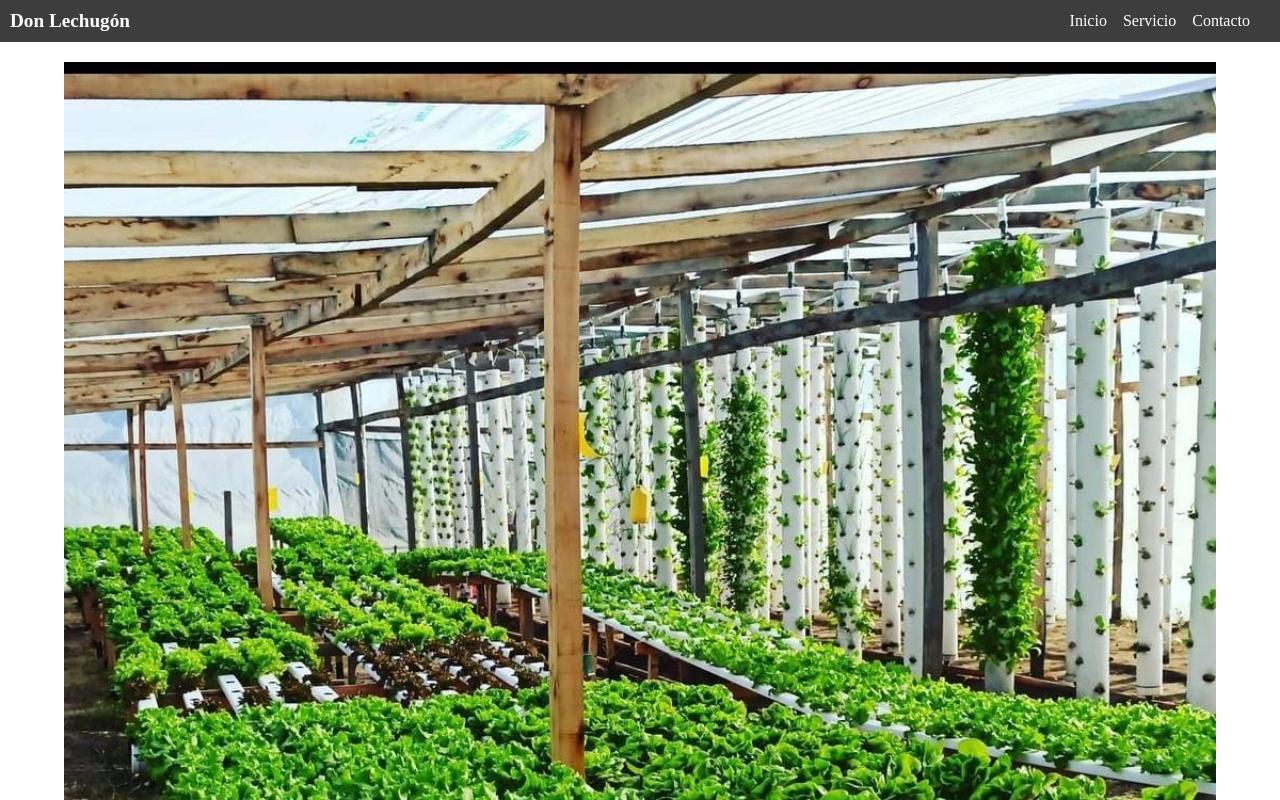
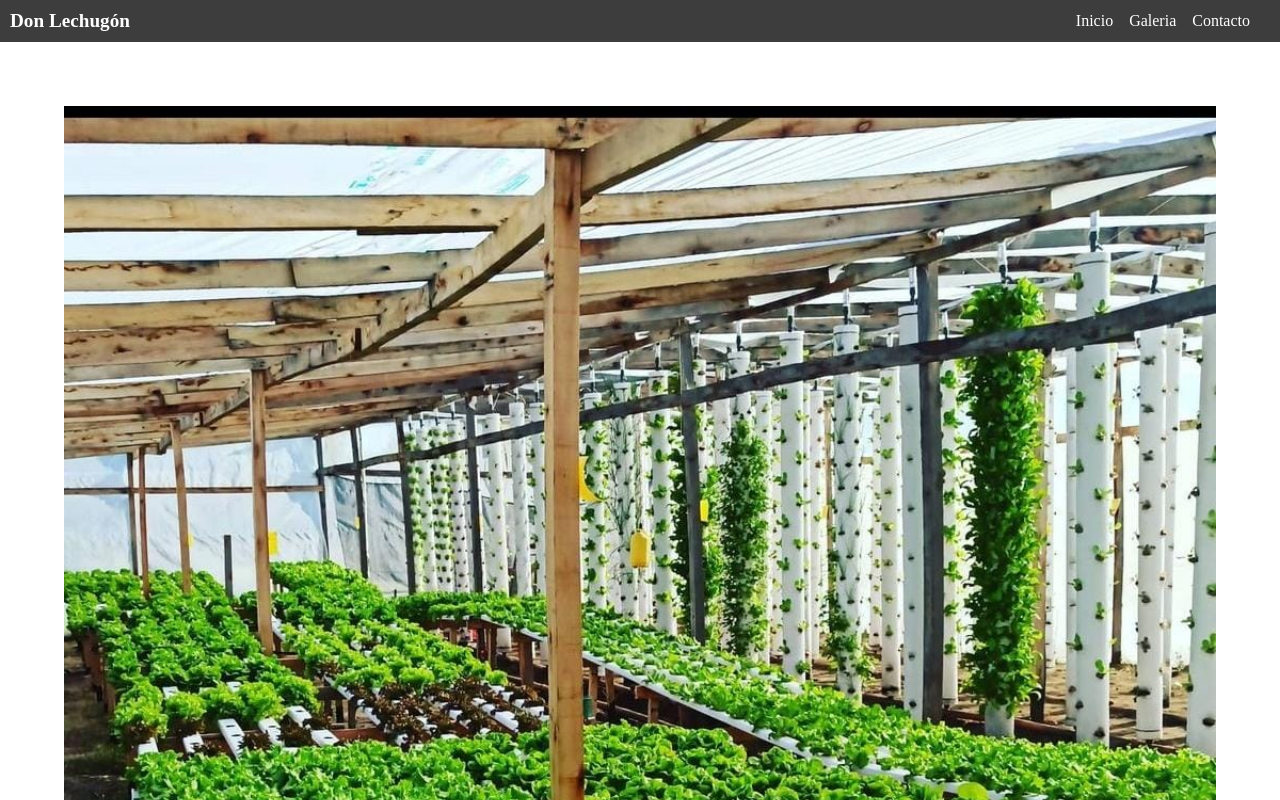
Before and after one commit to SebastianMatiasPepe/web-Don-Lechugon, a React (Vite) app: page / in a window 1280 px wide. Shown: the top 800 px of the page. Built offline with nearby package versions, Linux system fonts and the light colour scheme; a web font is replaced by a local one.

Commit message:
Detalles de diseño

```diff
--- a/src/components/footer/Footer.jsx
+++ b/src/components/footer/Footer.jsx
@@ -5,7 +5,7 @@ import "./Footer.css"
 export default function Footer() {
   return (
     <>
-      <footer>
+      <footer id='wp'>
         <div className="social-icons">
           <a href="mailto:donlechugon@gmail.com">
             <i ><FaEnvelope/></i>
--- a/src/components/galeria/Galeria.jsx
+++ b/src/components/galeria/Galeria.jsx
@@ -4,7 +4,7 @@ export default function Galeria() {
   return (
     <>
       <div className="galeria">
-        <h2> Galería de Imágenes</h2>
+        <h2 id="gal"> Nuestros productos </h2>
             <div className="imagen-container">
               <img src="./img/1.jpeg" alt="" />
               <img src="./img/2.jpg" alt="" />
--- a/src/components/header/Header.css
+++ b/src/components/header/Header.css
@@ -1,7 +1,13 @@
 .nav{
     background-color: rgba(7, 8, 7, 0.785);
+    width: 100vw;
+    cursor: pointer;
+
+}
+
+a{
     color: white;
-    width: 100vw;
+    text-decoration: none;
 }
 
 .container{
@@ -9,6 +15,7 @@
     display: flex;
     justify-content: space-between;
     padding: 10px;
+    color: white;
 }
 
 .container>h1{
@@ -29,7 +36,7 @@ ul{
 }
 
 .imgBox img{
-    margin: 20px;
+    margin: 5%;
     width: 90%;
     height: auto;
 }
--- a/src/components/header/Header.jsx
+++ b/src/components/header/Header.jsx
@@ -7,9 +7,9 @@ export default function Header() {
         <div className="container">
           <h1>Don Lechugón</h1>
           <ul>
-            <li>Inicio</li>
-            <li>Servicio</li>
-            <li>Contacto</li>
+            <li><a href="">Inicio</a></li>
+            <li><a href="#gal">Galeria</a></li>
+            <li><a href="#wp">Contacto</a></li>
           </ul>
         </div>
       </nav>
--- a/src/components/map/Map.jsx
+++ b/src/components/map/Map.jsx
@@ -18,7 +18,7 @@ const Map = () => {
     <>
     <div className="titulo">
 
-      <h1>Sucursales donde vendo mis productos!!!</h1>
+      <h1>Nuestras Sucursales</h1>
     </div>
       <section className="container-map">
         <div style={{ overflow: "hidden", width: "90%", margin: "0 auto" }}>
```
